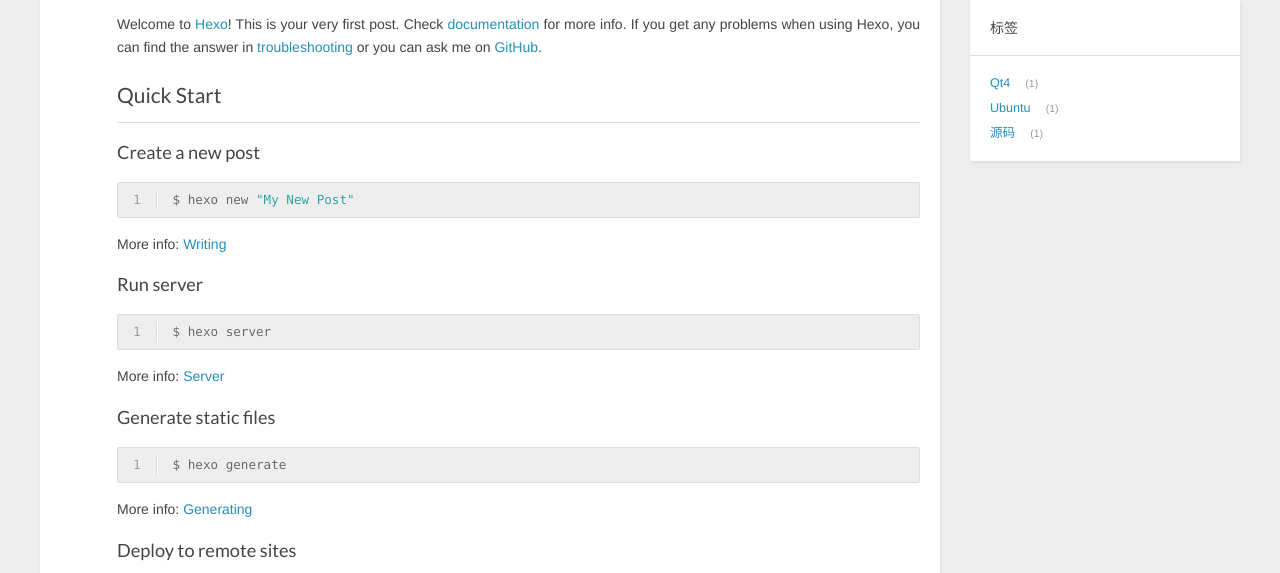
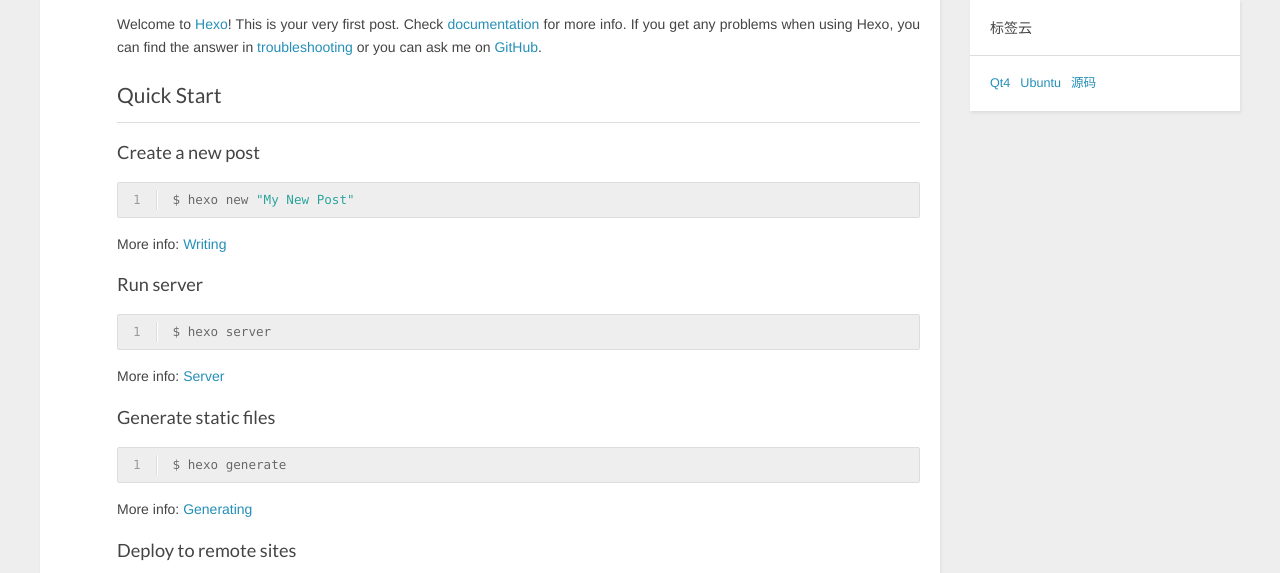
Before and after one commit to zhangxiaoya/zhangxiaoya.github.io, a plain HTML site: page 2015/03/12/hello-world/index.html in a window 1280 px wide. Shown: the part 227-800 px from the top of the page. Drawn offline with nearby package versions, Linux system fonts and the light colour scheme; a script that the page names is missing.

Commit message:
Site updated: 2015-03-13 11:45:06

```diff
--- a/2015/03/12/hello-world/index.html
+++ b/2015/03/12/hello-world/index.html
@@ -117,17 +117,11 @@ var duoshuoQuery = {short_name:"zhangxiaoya"};
 
 
 
-<div class="widget tag">
-  <h3 class="title">标签</h3>
-  <ul class="entry">
-
-    <li><a href="/tags/Qt4/">Qt4</a><small>1</small></li>
-
-    <li><a href="/tags/Ubuntu/">Ubuntu</a><small>1</small></li>
-
-    <li><a href="/tags/源码/">源码</a><small>1</small></li>
-
-  </ul>
+<div class="widget tagcloud">
+  <h3 class="title">标签云</h3>
+  <div class="entry">
+    <a href="/tags/Qt4/" style="font-size: NaNpx;">Qt4</a><a href="/tags/Ubuntu/" style="font-size: NaNpx;">Ubuntu</a><a href="/tags/源码/" style="font-size: NaNpx;">源码</a>
+  </div>
 </div>
 
 </aside>
```
Also changed, not shown: 2015/03/12/how-to-make-hexo-blog/index.html (+5 -11 lines), 2015/03/12/the-first-blog-in-hexo/index.html (+5 -11 lines), 2015/03/13/how-add-duoshuo-comment/index.html (+5 -11 lines), archives/2015/03/index.html (+5 -11 lines), archives/2015/index.html (+5 -11 lines), archives/index.html (+5 -11 lines), index.html (+5 -11 lines), tags/Qt4/index.html (+5 -11 lines), tags/Ubuntu/index.html (+5 -11 lines), tags/源码/index.html (+5 -11 lines).
